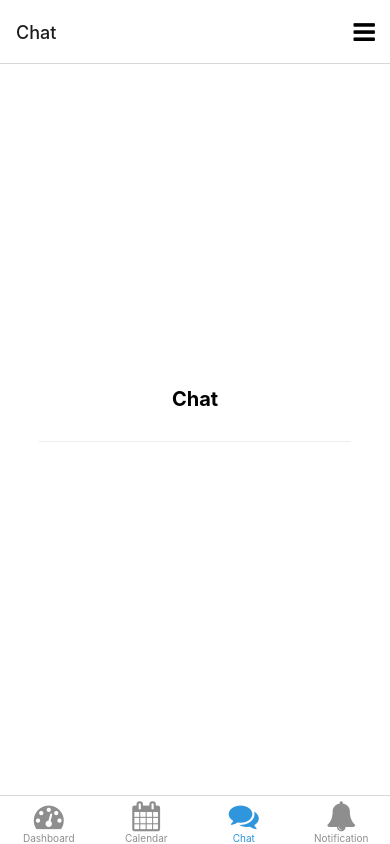
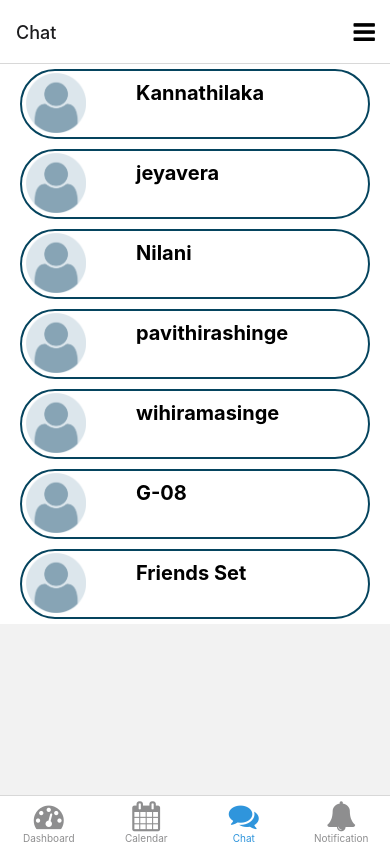
Before and after one commit to jenoshan/ReactNative_App, a React Native app: screen /Chat in a window 390 px wide. Built offline with nearby package versions, Linux system fonts and the light colour scheme; what expo-linking would draw is missing.

Commit message:
Page UI corrections

```diff
--- a/navigation/index.tsx
+++ b/navigation/index.tsx
@@ -10,7 +10,7 @@ import useColorScheme from '../hooks/useColorScheme';
 import MenuScreen from '../screens/MenuScreen';
 import NotFoundScreen from '../screens/NotFoundScreen';
 import Dashboard from '../screens/Dashboard';
-import Calendar from '../screens/Calendar';
+import CalendarScreen from '../screens/Calendar';
 import Chat from '../screens/Chat';
 import Notification from '../screens/Notification';
 import { RootStackParamList, RootTabParamList, RootTabScreenProps } from '../types';
@@ -75,7 +75,7 @@ function BottomTabNavigator() {
       />
       <BottomTab.Screen
         name="Calendar"
-        component={Calendar}
+        component={CalendarScreen}
         options={({ navigation }: RootTabScreenProps<'Calendar'>) => ({
           title: 'Calendar',
           tabBarIcon: ({ color }) => <TabBarIcon name="calendar" color={color} />,
--- a/package.json
+++ b/package.json
@@ -27,11 +27,12 @@
     "react": "16.13.1",
     "react-dom": "16.13.1",
     "react-native": "https://github.com/expo/react-native/archive/sdk-42.0.0.tar.gz",
+    "react-native-calendars": "^1.1267.0",
+    "react-native-gesture-handler": "~1.10.2",
     "react-native-reanimated": "~2.2.0",
-    "react-native-gesture-handler": "~1.10.2",
     "react-native-safe-area-context": "3.2.0",
     "react-native-screens": "~3.4.0",
-    "react-native-web": "~0.13.12"
+    "react-native-web": "^0.17.5"
   },
   "devDependencies": {
     "@babel/core": "^7.9.0",
--- a/screens/Calendar.tsx
+++ b/screens/Calendar.tsx
@@ -1,15 +1,18 @@
 import * as React from 'react';
 import { StyleSheet } from 'react-native';
 
-import EditScreenInfo from '../components/EditScreenInfo';
+import {Calendar, CalendarList, Agenda} from 'react-native-calendars';
 import { Text, View } from '../components/Themed';
 
-export default function Calendar() {
+export default function CalendarScreen() {
   return (
     <View style={styles.container}>
-      <Text style={styles.title}>Calendar</Text>
-      <View style={styles.separator} lightColor="#eee" darkColor="rgba(255,255,255,0.1)" />
-      <EditScreenInfo path="/screens/TabTwoScreen.tsx" />
+      <Calendar style={styles.calendar} markedDates={{
+        '2021-10-08': {marked: true},
+        '2021-10-16': {marked: true},
+        '2021-10-18': {marked: true},
+        '2021-10-28': {marked: true}
+      }} />
     </View>
   );
 }
@@ -18,15 +21,17 @@ const styles = StyleSheet.create({
   container: {
     flex: 1,
     alignItems: 'center',
-    justifyContent: 'center',
+    justifyContent: 'flex-start',
   },
   title: {
     fontSize: 20,
     fontWeight: 'bold',
   },
-  separator: {
-    marginVertical: 30,
-    height: 1,
-    width: '80%',
+  calendar: {
+    margin : 50,
+    width: 350,
+    padding: 20,
+    height: 450,
+    fontWeight: 'bold',
   },
 });
--- a/screens/Chat.tsx
+++ b/screens/Chat.tsx
@@ -1,15 +1,42 @@
 import * as React from 'react';
-import { StyleSheet } from 'react-native';
-
-import EditScreenInfo from '../components/EditScreenInfo';
+import { StyleSheet, ScrollView, Image } from 'react-native';
 import { Text, View } from '../components/Themed';
 
 export default function Chat() {
   return (
-    <View style={styles.container}>
-      <Text style={styles.title}>Chat</Text>
-      <View style={styles.separator} lightColor="#eee" darkColor="rgba(255,255,255,0.1)" />
-      {/* <EditScreenInfo path="/screens/TabTwoScreen.tsx" /> */}
+    <View>
+      <ScrollView>
+        <View style={styles.container}>
+          <View style={styles.separator}>
+            <Image source={require('../assets/images/nouser.png')} style={styles.profile} />
+            <Text style={styles.title}>Kannathilaka</Text>
+          </View>
+          <View style={styles.separator}>
+            <Image source={require('../assets/images/nouser.png')} style={styles.profile} />
+            <Text style={styles.title}>jeyavera</Text>
+          </View>
+          <View style={styles.separator}>
+            <Image source={require('../assets/images/nouser.png')} style={styles.profile} />
+            <Text style={styles.title}>Nilani</Text>
+          </View>
+          <View style={styles.separator}>
+            <Image source={require('../assets/images/nouser.png')} style={styles.profile} />
+            <Text style={styles.title}>pavithirashinge</Text>
+          </View>
+          <View style={styles.separator}>
+            <Image source={require('../assets/images/nouser.png')} style={styles.profile} />
+            <Text style={styles.title}>wihiramasinge</Text>
+          </View>
+          <View style={styles.separator}>
+            <Image source={require('../assets/images/nouser.png')} style={styles.profile} />
+            <Text style={styles.title}>G-08</Text>
+          </View>
+          <View style={styles.separator}>
+            <Image source={require('../assets/images/nouser.png')} style={styles.profile} />
+            <Text style={styles.title}>Friends Set</Text>
+          </View>
+        </View>
+      </ScrollView>
     </View>
   );
 }
@@ -18,15 +45,34 @@ const styles = StyleSheet.create({
   container: {
     flex: 1,
     alignItems: 'center',
-    justifyContent: 'center',
+    justifyContent: 'flex-start',
   },
   title: {
     fontSize: 20,
     fontWeight: 'bold',
+    alignItems: 'center',
+    justifyContent: 'center',
+    marginLeft: 50
   },
   separator: {
-    marginVertical: 30,
-    height: 1,
-    width: '80%',
+    paddingVertical: 10,
+    borderWidth : 2,
+    borderRadius : 50,
+    borderColor: "#05445E",
+    padding: 20,
+    margin : 5,
+    width: 350,
+    height: 70,
+    alignItems: 'flex-start',
+    justifyContent: 'flex-start',
+    flexDirection: "row",
+    flexWrap: "wrap",
   },
+  profile: {
+    height: 60,
+    width: 60,
+    alignItems: 'flex-start',
+    marginTop: -8,
+    marginLeft: -16,
+  }
 });
--- a/screens/Dashboard.tsx
+++ b/screens/Dashboard.tsx
@@ -1,13 +1,13 @@
 import * as React from 'react';
-import { StyleSheet } from 'react-native';
+import { StyleSheet, ScrollView } from 'react-native';
 
-import EditScreenInfo from '../components/EditScreenInfo';
 import { Text, View } from '../components/Themed';
 import { RootTabScreenProps } from '../types';
 
 export default function Dashboard({ navigation }: RootTabScreenProps<'TabOne'>) {
   return (
     <View style={styles.container}>
+      <ScrollView>
       <View style={styles.separator}>
         <View style={styles.colorbox1}></View>
         <Text style={styles.title}>Maths - G/08</Text>
@@ -24,6 +24,7 @@ export default function Dashboard({ navigation }: RootTabScreenProps<'TabOne'>)
         <View style={styles.colorbox4}></View>
         <Text style={styles.title}>English - G/08</Text>
       </View>
+      </ScrollView>
     </View>
   );
 }
--- a/screens/Notification.tsx
+++ b/screens/Notification.tsx
@@ -1,15 +1,11 @@
 import * as React from 'react';
 import { StyleSheet } from 'react-native';
-
-import EditScreenInfo from '../components/EditScreenInfo';
 import { Text, View } from '../components/Themed';
 
 export default function Notification() {
   return (
     <View style={styles.container}>
-      <Text style={styles.title}>Tab Notification</Text>
-      <View style={styles.separator} lightColor="#eee" darkColor="rgba(255,255,255,0.1)" />
-      <EditScreenInfo path="/screens/TabTwoScreen.tsx" />
+      <Text style={styles.title}>No Notifications</Text>
     </View>
   );
 }
```
Also changed, not shown: assets/images/nouser.png (added), 1 other file (tests, documents, lock files or other folders).
